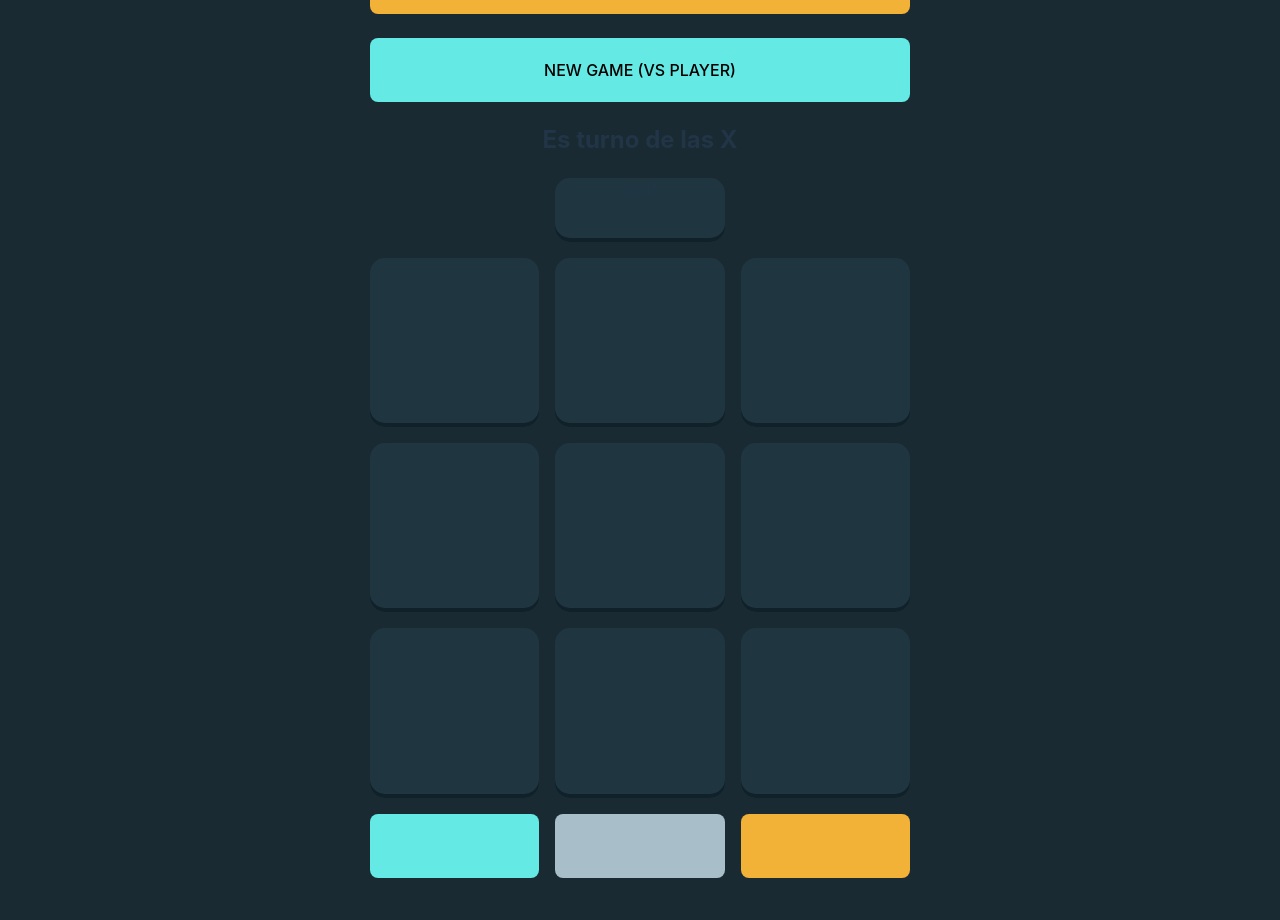
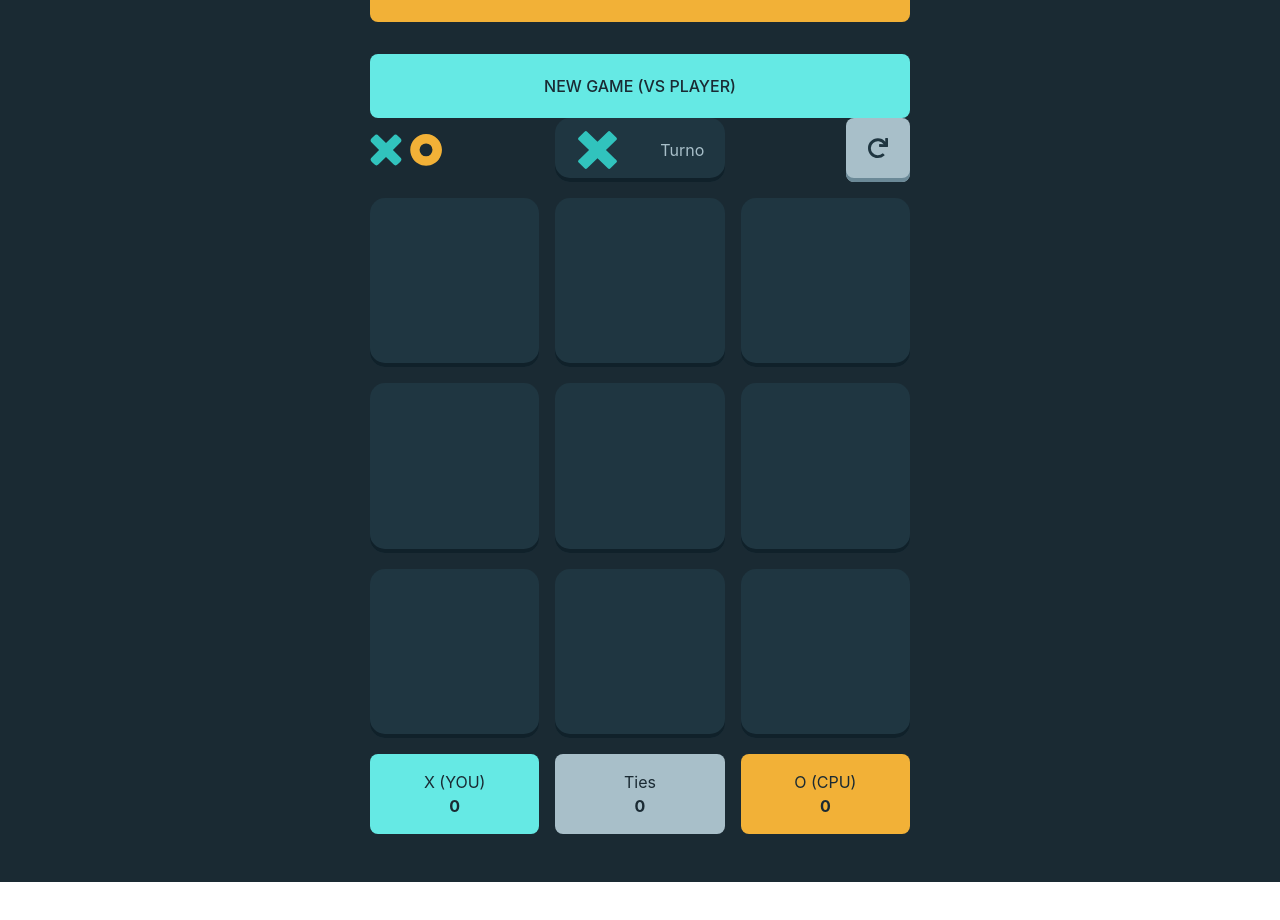
Before and after one commit to Francisco-Galindo/UNICA-82-Juego-Gato, a Vue app: page / in a window 1280 px wide. Shown: the part 350-1270 px from the top of the page. After the commit the page ends 1232 px from the top, so only its background shows below. Built offline with nearby package versions, Linux system fonts and the light colour scheme.

Commit message:
feat: Estilos del componente Tablero

```diff
--- a/src/App.vue
+++ b/src/App.vue
@@ -10,7 +10,7 @@ import { ref, reactive } from 'vue'
 
   <div class="iconos">
 
-    <svg width="72" height="32" xmlns="http://www.w3.org/2000/svg"><g fill="none" fill-rule="evenodd"><path d="M8.562 1.634 16 9.073l7.438-7.439a3 3 0 0 1 4.243 0l2.685 2.685a3 3 0 0 1 0 4.243L22.927 16l7.439 7.438a3 3 0 0 1 0 4.243l-2.685 2.685a3 3 0 0 1-4.243 0L16 22.927l-7.438 7.439a3 3 0 0 1-4.243 0L1.634 27.68a3 3 0 0 1 0-4.243L9.073 16 1.634 8.562a3 3 0 0 1 0-4.243L4.32 1.634a3 3 0 0 1 4.243 0Z" fill="#31C3BD"/><path d="M56.1 0c8.765 0 15.87 7.106 15.87 15.87 0 8.766-7.105 15.871-15.87 15.871-8.765 0-15.87-7.105-15.87-15.87C40.23 7.106 47.334 0 56.1 0Zm0 9.405a6.466 6.466 0 1 0 0 12.931 6.466 6.466 0 0 0 0-12.931Z" fill="#F2B137" fill-rule="nonzero"/></g></svg>
+    <img src="/src/assets/images/logo.svg" alt="Logo Gato">
 
   </div><br>
 
@@ -19,9 +19,13 @@ import { ref, reactive } from 'vue'
     <div class="barra"></div>
     <p>REMEMBER...</p>
 
-  </div><br>
-  <button class="boton amarillo"> NEW GAME (VS CPU)</button><br><br>
-  <button class="boton azul"> NEW GAME (VS PLAYER)</button>
+  </div>
+  <div class="boton-menu-container">
+    <button class="boton amarillo"> NEW GAME (VS CPU)</button>
+  </div>
+  <div class="boton-menu-container">
+    <button class="boton azul"> NEW GAME (VS PLAYER)</button>
+  </div>
   <Tablero/>
 
 </template>
@@ -30,24 +34,40 @@ import { ref, reactive } from 'vue'
 
 <style>
 
+.boton-menu-container {
+  width: 100%;
+  height: 4rem;
+  margin-top: 2rem;
+}
+
 .boton {
+  display: flex;
+  align-items: center;
+  justify-content: center;
   text-align: center;
-  height: 4rem;
+  vertical-align: center;
   width: 100%;
+  height: 100%;
   border-radius: 8px;
+}
+
+button:hover {
+  box-shadow: 4px 7px 20px 1px rgba(0, 0, 0, 0.75) !important;
 }
 
 .azul{
   background-color: #65E9E4;
+  color: #1A2A33;
 }
 
 .amarillo{
   background-color: #F2B137;
-
+  color: #1A2A33;
 }
 
 .gris {
   background-color: #A8BFC9;
+  color: #1A2A33;
 }
 
 .barra{
--- a/src/components/Tablero.vue
+++ b/src/components/Tablero.vue
@@ -10,8 +10,6 @@ const tablero = reactive([]);
 for (let i = 0; i < 3; i++) {
   tablero.push(Array(3).fill(''));
 }
-
-console.log('asdf');
 
 function llenarCelda(i, j) {
   if (tablero[i][j] !== '') {
@@ -31,13 +29,26 @@ function llenarCelda(i, j) {
 <template>
 
 
-  <h2 v-if="turno === 'x'">Es turno de las X</h2>
-  <h2 v-else>Es turno de las O</h2>
+  <div id="info-top" class="tablero-info">
+    <div class="logo-tablero-container">
+      <img src="/src/assets/images/logo.svg" alt="Logo Gato">
+    </div>
+    <div id="turno">
 
-  <div id="info-top" class="tablero-info">
-    <div></div>
-    <div id="turno">asdf</div>
-    <div></div>
+      <div id="logo-turno">
+        <img v-if="turno === 'x'" src="/src/assets/images/icon-x.svg" alt="X">
+        <img v-else src="/src/assets/images/icon-o.svg" alt="O">
+      </div>
+
+      <div>
+        <div>Turno</div>
+      </div>
+    </div>
+    <div class="boton-reiniciar-container">
+      <button id="boton-reiniciar-tablero">
+        <img src="/src/assets/images/icon-restart.svg" alt="Logo Gato">
+      </button>
+    </div>
   </div>
 
   <div class="grid-container">
@@ -59,15 +70,52 @@ function llenarCelda(i, j) {
   </div>
 
   <div id="info-bottom" class="tablero-info">
-    <div class="boton azul"></div>
-    <div class="boton gris"></div>
-    <div class="boton amarillo"></div>
+    <div class="boton azul">
+      <div>
+        <div>X (YOU)</div>
+        <div><b>0</b></div>
+      </div>
+    </div>
+
+    <div class="boton gris">
+      <div>
+        <div>Ties</div>
+        <div><b>0</b></div>
+      </div>
+    </div>
+
+    <div class="boton amarillo">
+      <div>
+        <div>O (CPU)</div>
+        <div><b>0</b></div>
+      </div>
+    </div>
   </div>
 
 </template>
 
 <style scoped>
 
+.logo-tablero-container {
+  text-align: left;
+  display: flex;
+  align-items: center;
+}
+
+.boton-reiniciar-container {
+  display: flex;
+  align-items: center;
+}
+
+#boton-reiniciar-tablero {
+  height: 100%;
+  aspect-ratio: 1 / 1;
+  margin-left: auto;
+  background-color: #A8BFC9;
+  border: 0px;
+
+  box-shadow: inset 0px -4px 0px #6B8997;
+}
 
 .grid-container {
   display: grid;
@@ -79,8 +127,10 @@ function llenarCelda(i, j) {
 }
 
 .cell-container {
-  /*width: 5em;
-  height: 5em;*/
+  /*
+  width: 5em;
+  height: 5em;
+   */
 }
 
 .tablero-info {
@@ -94,17 +144,35 @@ function llenarCelda(i, j) {
 }
 
 #info-top {
-  height: 3rem;
-}
-
-#info-top {
   height: 4rem;
 }
 
+#info-bottom {
+  height: 5rem;
+}
+
 #turno {
+  display: flex;
   background: #1F3641;
   box-shadow: inset 0px -4px 0px #10212A;
   border-radius: 15px;
 }
 
+#logo-turno {
+  display: flex;
+  align-items: center;
+}
+
+#turno div {
+  display: flex;
+  align-items: center;
+  align-content: center;
+  justify-content: center;
+}
+
+#logo-turno img{
+  height: 60%;
+  margin: auto;
+}
+
 </style>
--- a/src/style.css
+++ b/src/style.css
@@ -39,6 +39,7 @@ body {
   min-width: 320px;
   min-height: 100vh;
   background-color: #1A2A33;
+  color: #A8BFC9;
 }
 
 h1 {
```
